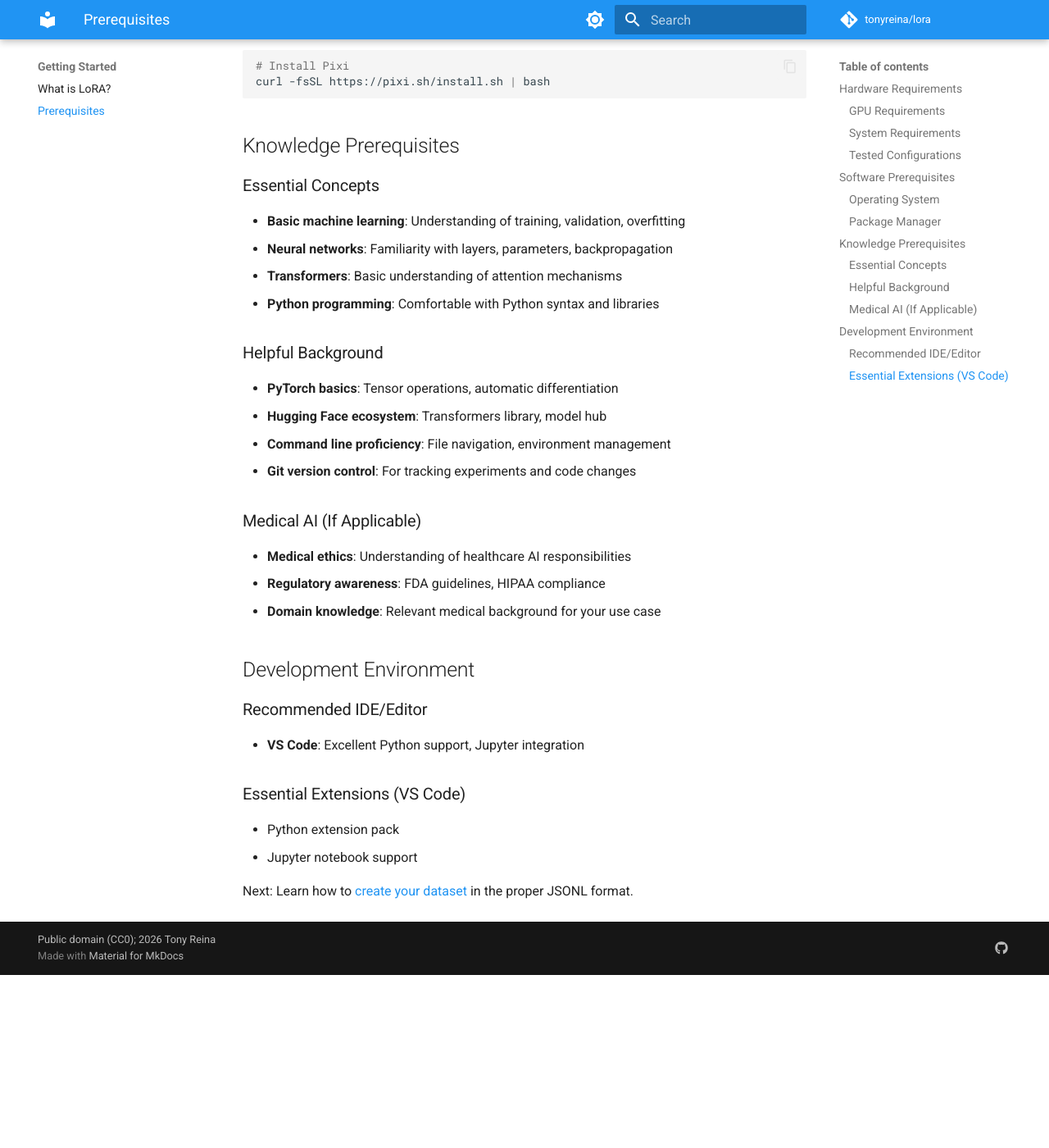
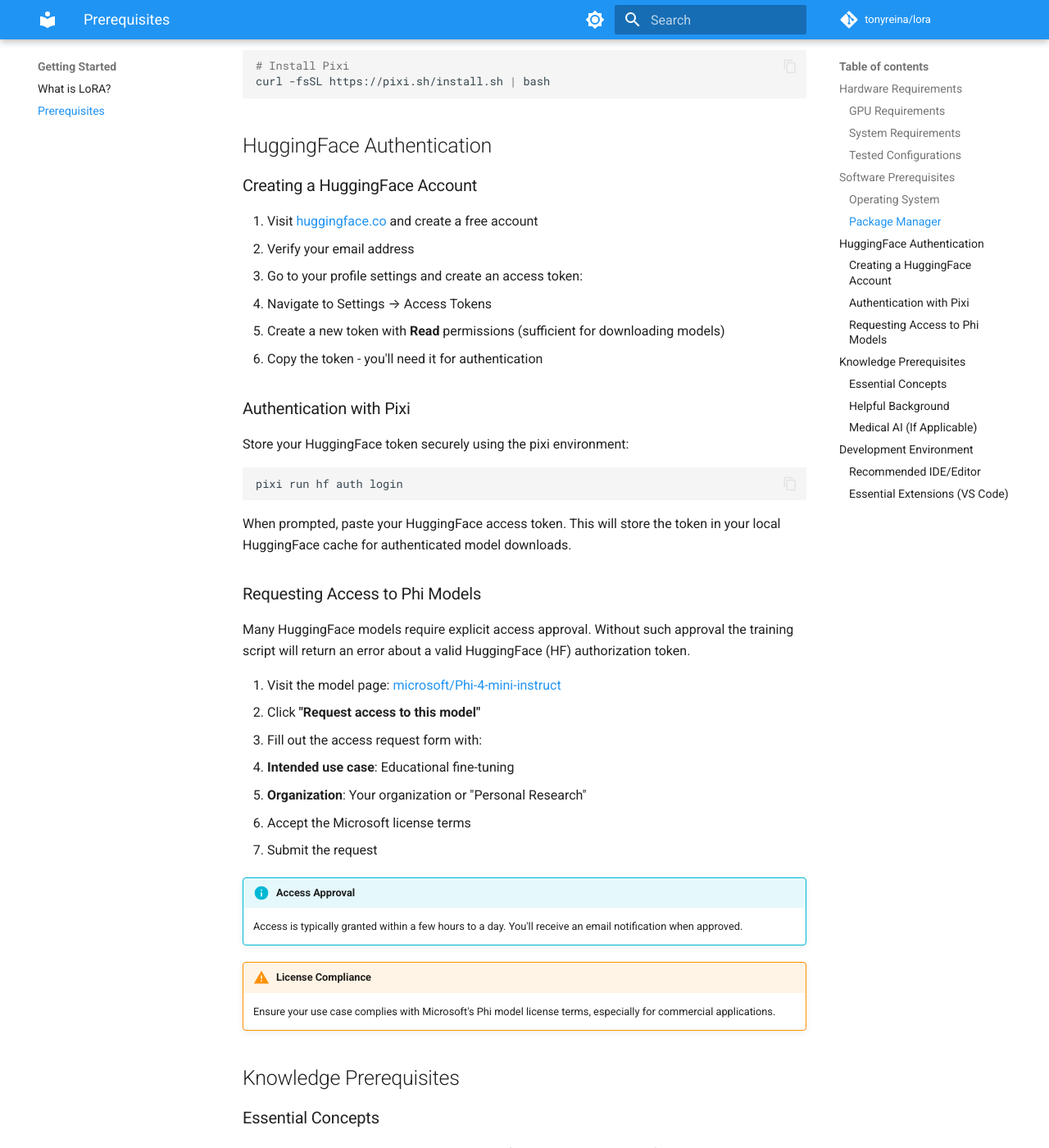
Before and after one commit to tonyreina/lora, an MkDocs documentation site: the page built from docs/getting-started/prerequisites.md, in a window 1280 px wide and 1400 px high, scrolled down 1202 px. Shown: the whole window at 82% size. Built offline with MkDocs 1.6.1 and Material for MkDocs 9.7.7, drawn with Linux system fonts in a browser that asks for light colours; comment, search, counter and statistics services are not loaded; before the commit the page ends 2391 px from its top, so only the background shows below that.

Commit message:
Adding HF authentication

````diff
--- a/docs/getting-started/prerequisites.md
+++ b/docs/getting-started/prerequisites.md
@@ -40,6 +40,48 @@
 
 ```
 
+## HuggingFace Authentication
+
+### Creating a HuggingFace Account
+
+1. Visit [huggingface.co](https://huggingface.co) and create a free account
+2. Verify your email address
+3. Go to your profile settings and create an access token:
+   - Navigate to Settings → Access Tokens
+   - Create a new token with **Read** permissions (sufficient for downloading models)
+   - Copy the token - you'll need it for authentication
+
+### Authentication with Pixi
+
+Store your HuggingFace token securely using the pixi environment:
+
+```bash
+pixi run hf auth login
+```
+
+When prompted, paste your HuggingFace access token. This will store the token in your local
+HuggingFace cache for authenticated model downloads.
+
+### Requesting Access to Phi Models
+
+Many HuggingFace models require explicit access approval.
+Without such approval the training script will return an error
+about a valid HuggingFace (HF) authorization token.
+
+1. Visit the model page: [microsoft/Phi-4-mini-instruct](https://huggingface.co/microsoft/Phi-4-mini-instruct)
+2. Click **"Request access to this model"**
+3. Fill out the access request form with:
+   - **Intended use case**: Educational fine-tuning
+   - **Organization**: Your organization or "Personal Research"
+   - Accept the Microsoft license terms
+4. Submit the request
+
+!!! info "Access Approval"
+    Access is typically granted within a few hours to a day. You'll receive an email notification when approved.
+
+!!! warning "License Compliance"
+    Ensure your use case complies with Microsoft's Phi model license terms, especially for commercial applications.
+
 ## Knowledge Prerequisites
 
 ### Essential Concepts
````
